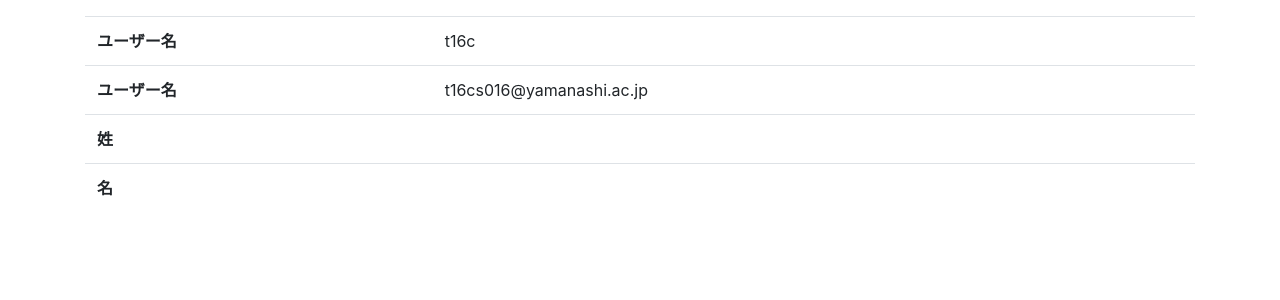
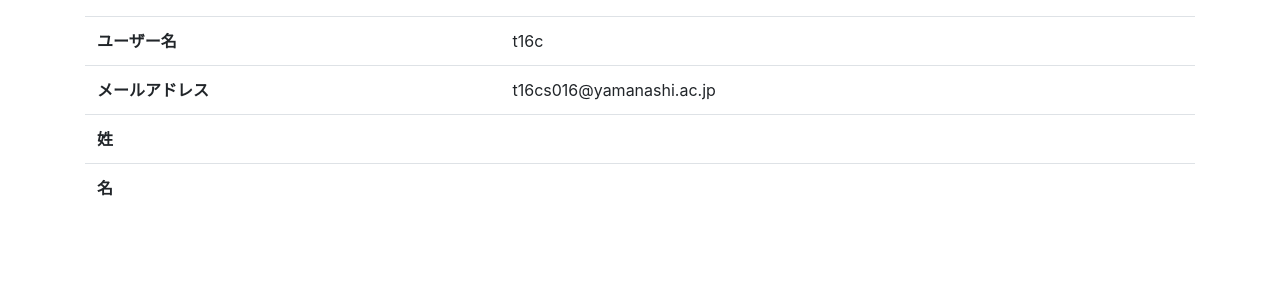
Before and after one commit to t16cs009/Sample, a Django app: page /user_detail/5/ in a window 1280 px wide. Shown: the part 56-356 px from the top of the page. Run offline with Django 3.2, Linux system fonts and the light colour scheme; a user stored in the database is signed in; data comes from the database, SQL or seed files in the repository; some libraries are stand-ins or nearby versions.

Commit message:
少し変更した

```diff
--- a/register/templates/register/user_detail.html
+++ b/register/templates/register/user_detail.html
@@ -8,7 +8,7 @@
         </tr>
         {% if user.username != user.email %}
         <tr>
-            <th>ユーザー名</th>
+            <th>メールアドレス</th>
             <td>{{ user.email }}</td>
         </tr>
         {% endif %}
--- a/register/views.py
+++ b/register/views.py
@@ -178,7 +178,7 @@ class Mail(OnlySuperuser, generic.TemplateView):
     template_name = 'register/mail.html'
 
 
-class StaffIndex(generic.TemplateView):
+class StaffIndex(OnlySuperuser,generic.TemplateView):
     '''スタッフの表示を行なうページ'''
     model = User
     template_name = 'register/staff_index.html'
```
